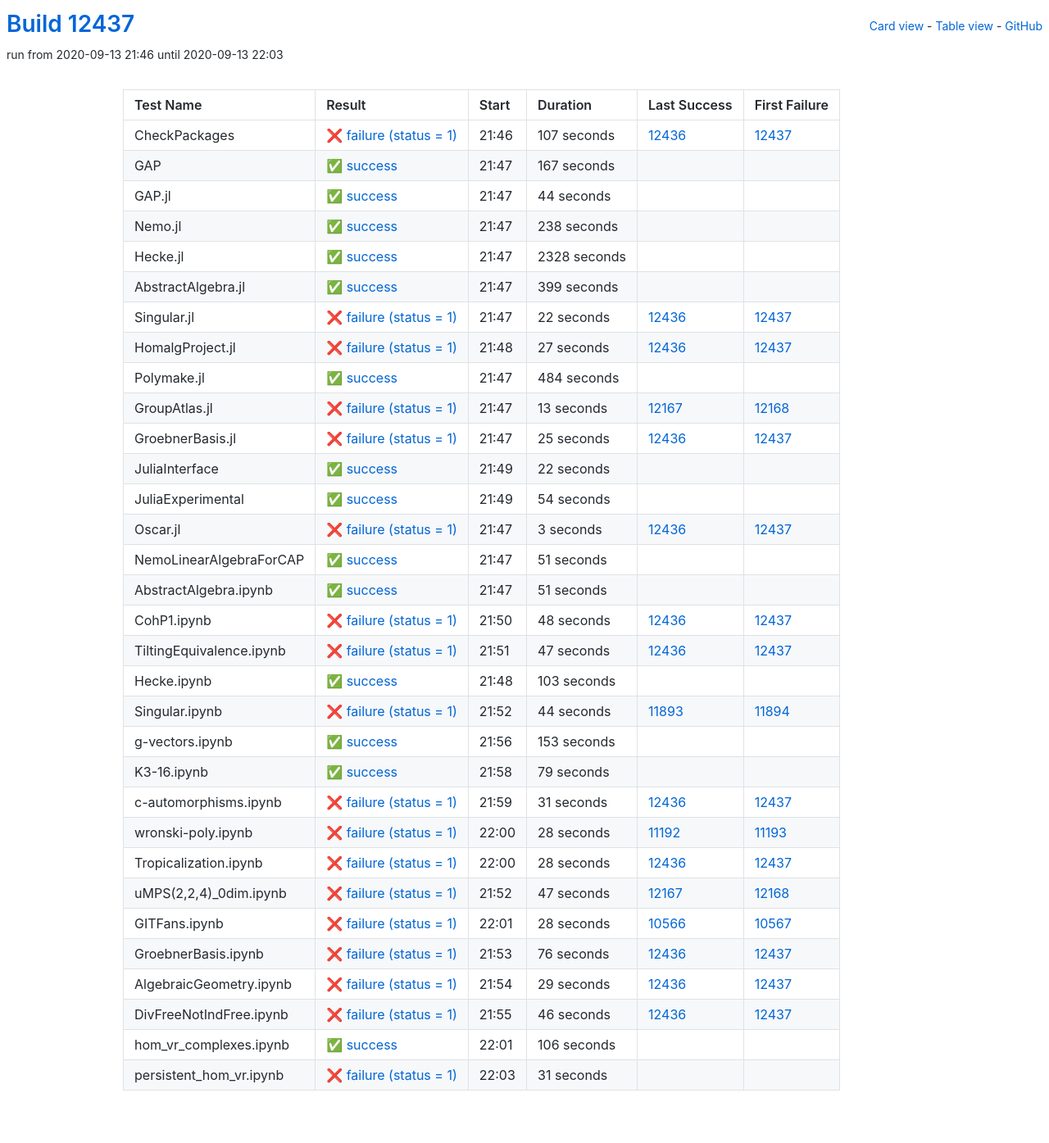
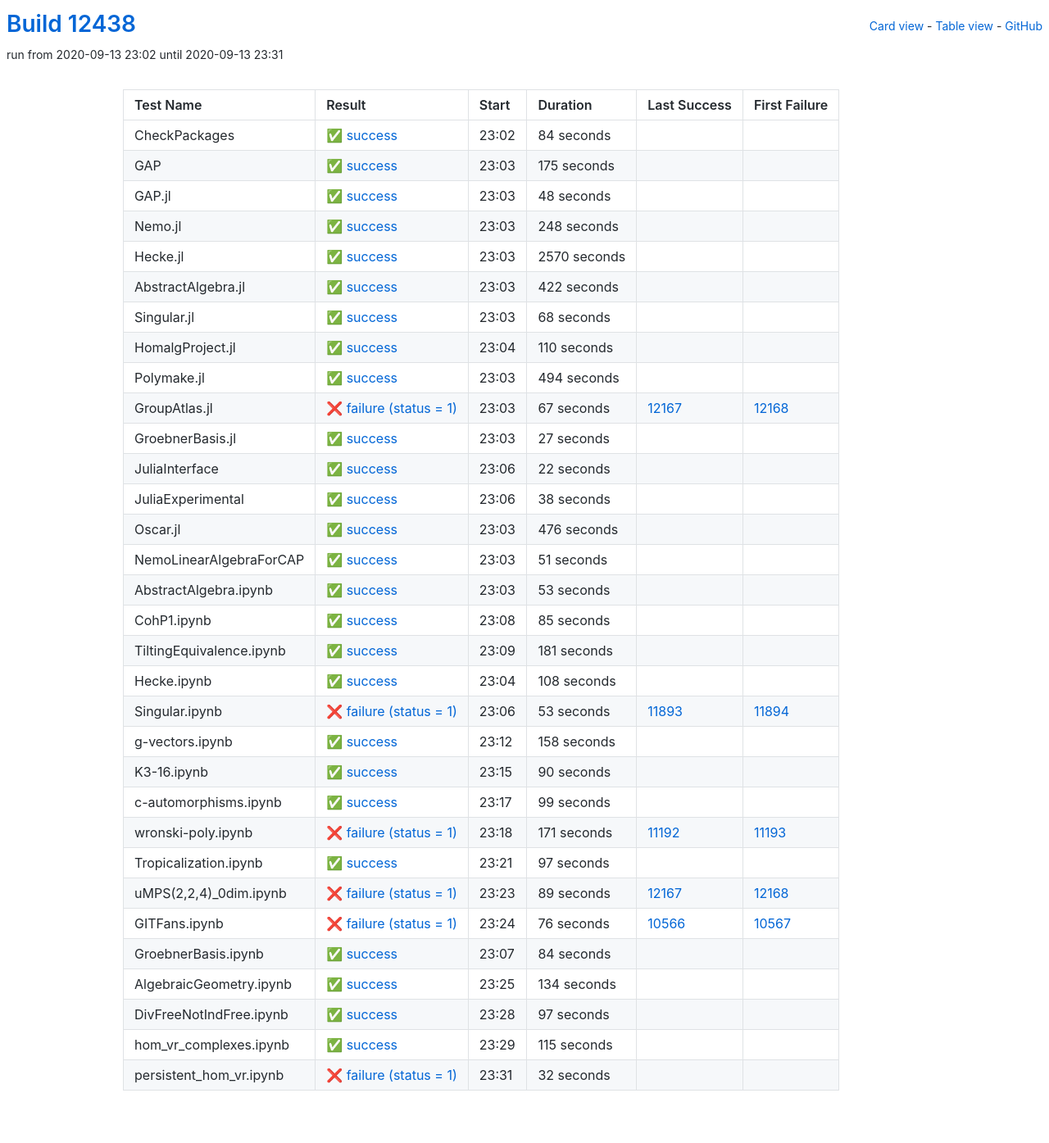
Before and after one commit to oscar-system/oscar-ci-status, a Jekyll site: the page built from table.html, in a window 1280 px wide. Shown: the whole page at 82% size. Built offline with Jekyll 4.4.1, drawn with Linux system fonts in a browser that asks for light colours.

Commit message:
Build #12438

```diff
--- a/_data/ci.yml
+++ b/_data/ci.yml
@@ -1,6 +1,6 @@
 ---
-build: 12437
-build_url: https://oscarci.mathematik.uni-kl.de/job/oscar/12437/
+build: 12438
+build_url: https://oscarci.mathematik.uni-kl.de/job/oscar/12438/
 job: oscar
 organization: oscar-system
 repo: oscar-ci-status
@@ -8,140 +8,140 @@
 tests:
 - name: CheckPackages
   id: checkpackages
-  log: https://oscarci.mathematik.uni-kl.de/job/oscar/12437/artifact/logs/build-12437/CheckPackages.log
-  start: 2020-09-13 21:46
-  success: false
-  exitcode: 1
-  status: failure
-  duration: 107
-  last_success: 12436
-  last_success_url: https://oscarci.mathematik.uni-kl.de/job/oscar/12436/
-  first_failure: 12437
-  first_failure_url: https://oscarci.mathematik.uni-kl.de/job/oscar/12437/
-- name: GAP
-  id: gap
-  log: https://oscarci.mathematik.uni-kl.de/job/oscar/12437/artifact/logs/build-12437/GAP.log
-  start: 2020-09-13 21:47
+  log: https://oscarci.mathematik.uni-kl.de/job/oscar/12438/artifact/logs/build-12438/CheckPackages.log
+  start: 2020-09-13 23:02
   success: true
   exitcode: 0
   status: success
-  duration: 167
+  duration: 84
+  last_success: false
+  last_success_url:
+  first_failure: false
+  first_failure_url:
+- name: GAP
+  id: gap
+  log: https://oscarci.mathematik.uni-kl.de/job/oscar/12438/artifact/logs/build-12438/GAP.log
+  start: 2020-09-13 23:03
+  success: true
+  exitcode: 0
+  status: success
+  duration: 175
   last_success: false
   last_success_url:
   first_failure: false
   first_failure_url:
 - name: GAP.jl
   id: gap-jl
-  log: https://oscarci.mathematik.uni-kl.de/job/oscar/12437/artifact/logs/build-12437/GAP.jl.log
-  start: 2020-09-13 21:47
+  log: https://oscarci.mathematik.uni-kl.de/job/oscar/12438/artifact/logs/build-12438/GAP.jl.log
+  start: 2020-09-13 23:03
   success: true
   exitcode: 0
   status: success
-  duration: 44
+  duration: 48
   last_success: false
   last_success_url:
   first_failure: false
   first_failure_url:
 - name: Nemo.jl
   id: nemo-jl
-  log: https://oscarci.mathematik.uni-kl.de/job/oscar/12437/artifact/logs/build-12437/Nemo.jl.log
-  start: 2020-09-13 21:47
+  log: https://oscarci.mathematik.uni-kl.de/job/oscar/12438/artifact/logs/build-12438/Nemo.jl.log
+  start: 2020-09-13 23:03
   success: true
   exitcode: 0
   status: success
-  duration: 238
+  duration: 248
   last_success: false
   last_success_url:
   first_failure: false
   first_failure_url:
 - name: Hecke.jl
   id: hecke-jl
-  log: https://oscarci.mathematik.uni-kl.de/job/oscar/12437/artifact/logs/build-12437/Hecke.jl.log
-  start: 2020-09-13 21:47
+  log: https://oscarci.mathematik.uni-kl.de/job/oscar/12438/artifact/logs/build-12438/Hecke.jl.log
+  start: 2020-09-13 23:03
   success: true
   exitcode: 0
   status: success
-  duration: 2328
+  duration: 2570
   last_success: false
   last_success_url:
   first_failure: false
   first_failure_url:
 - name: AbstractAlgebra.jl
   id: abstractalgebra-jl
-  log: https://oscarci.mathematik.uni-kl.de/job/oscar/12437/artifact/logs/build-12437/AbstractAlgebra.jl.log
-  start: 2020-09-13 21:47
+  log: https://oscarci.mathematik.uni-kl.de/job/oscar/12438/artifact/logs/build-12438/AbstractAlgebra.jl.log
+  start: 2020-09-13 23:03
   success: true
   exitcode: 0
   status: success
-  duration: 399
+  duration: 422
   last_success: false
   last_success_url:
   first_failure: false
   first_failure_url:
 - name: Singular.jl
   id: singular-jl
-  log: https://oscarci.mathematik.uni-kl.de/job/oscar/12437/artifact/logs/build-12437/Singular.jl.log
-  start: 2020-09-13 21:47
-  success: false
-  exitcode: 1
-  status: failure
-  duration: 22
-  last_success: 12436
-  last_success_url: https://oscarci.mathematik.uni-kl.de/job/oscar/12436/
-  first_failure: 12437
-  first_failure_url: https://oscarci.mathematik.uni-kl.de/job/oscar/12437/
-- name: HomalgProject.jl
-  id: homalgproject-jl
-  log: https://oscarci.mathematik.uni-kl.de/job/oscar/12437/artifact/logs/build-12437/HomalgProject.jl.log
-  start: 2020-09-13 21:48
-  success: false
-  exitcode: 1
-  status: failure
-  duration: 27
-  last_success: 12436
-  last_success_url: https://oscarci.mathematik.uni-kl.de/job/oscar/12436/
-  first_failure: 12437
-  first_failure_url: https://oscarci.mathematik.uni-kl.de/job/oscar/12437/
-- name: Polymake.jl
-  id: polymake-jl
-  log: https://oscarci.mathematik.uni-kl.de/job/oscar/12437/artifact/logs/build-12437/Polymake.jl.log
-  start: 2020-09-13 21:47
+  log: https://oscarci.mathematik.uni-kl.de/job/oscar/12438/artifact/logs/build-12438/Singular.jl.log
+  start: 2020-09-13 23:03
   success: true
   exitcode: 0
   status: success
-  duration: 484
+  duration: 68
+  last_success: false
+  last_success_url:
+  first_failure: false
+  first_failure_url:
+- name: HomalgProject.jl
+  id: homalgproject-jl
+  log: https://oscarci.mathematik.uni-kl.de/job/oscar/12438/artifact/logs/build-12438/HomalgProject.jl.log
+  start: 2020-09-13 23:04
+  success: true
+  exitcode: 0
+  status: success
+  duration: 110
+  last_success: false
+  last_success_url:
+  first_failure: false
+  first_failure_url:
+- name: Polymake.jl
+  id: polymake-jl
+  log: https://oscarci.mathematik.uni-kl.de/job/oscar/12438/artifact/logs/build-12438/Polymake.jl.log
+  start: 2020-09-13 23:03
+  success: true
+  exitcode: 0
+  status: success
+  duration: 494
   last_success: false
   last_success_url:
   first_failure: false
   first_failure_url:
 - name: GroupAtlas.jl
   id: groupatlas-jl
-  log: https://oscarci.mathematik.uni-kl.de/job/oscar/12437/artifact/logs/build-12437/GroupAtlas.jl.log
-  start: 2020-09-13 21:47
+  log: https://oscarci.mathematik.uni-kl.de/job/oscar/12438/artifact/logs/build-12438/GroupAtlas.jl.log
+  start: 2020-09-13 23:03
   success: false
   exitcode: 1
   status: failure
-  duration: 13
+  duration: 67
   last_success: 12167
   last_success_url: https://oscarci.mathematik.uni-kl.de/job/oscar/12167/
   first_failure: 12168
   first_failure_url: https://oscarci.mathematik.uni-kl.de/job/oscar/12168/
 - name: GroebnerBasis.jl
   id: groebnerbasis-jl
-  log: https://oscarci.mathematik.uni-kl.de/job/oscar/12437/artifact/logs/build-12437/GroebnerBasis.jl.log
-  start: 2020-09-13 21:47
-  success: false
-  exitcode: 1
-  status: failure
-  duration: 25
-  last_success: 12436
-  last_success_url: https://oscarci.mathematik.uni-kl.de/job/oscar/12436/
-  first_failure: 12437
-  first_failure_url: https://oscarci.mathematik.uni-kl.de/job/oscar/12437/
+  log: https://oscarci.mathematik.uni-kl.de/job/oscar/12438/artifact/logs/build-12438/GroebnerBasis.jl.log
+  start: 2020-09-13 23:03
+  success: true
+  exitcode: 0
+  status: success
+  duration: 27
+  last_success: false
+  last_success_url:
+  first_failure: false
+  first_failure_url:
 - name: JuliaInterface
   id: juliainterface
-  log: https://oscarci.mathematik.uni-kl.de/job/oscar/12437/artifact/logs/build-12437/JuliaInterface.log
-  start: 2020-09-13 21:49
+  log: https://oscarci.mathematik.uni-kl.de/job/oscar/12438/artifact/logs/build-12438/JuliaInterface.log
+  start: 2020-09-13 23:06
   success: true
   exitcode: 0
   status: success
@@ -152,32 +152,32 @@
   first_failure_url:
 - name: JuliaExperimental
   id: juliaexperimental
-  log: https://oscarci.mathematik.uni-kl.de/job/oscar/12437/artifact/logs/build-12437/JuliaExperimental.log
-  start: 2020-09-13 21:49
+  log: https://oscarci.mathematik.uni-kl.de/job/oscar/12438/artifact/logs/build-12438/JuliaExperimental.log
+  start: 2020-09-13 23:06
   success: true
   exitcode: 0
   status: success
-  duration: 54
+  duration: 38
   last_success: false
   last_success_url:
   first_failure: false
   first_failure_url:
 - name: Oscar.jl
   id: oscar-jl
-  log: https://oscarci.mathematik.uni-kl.de/job/oscar/12437/artifact/logs/build-12437/Oscar.jl.log
-  start: 2020-09-13 21:47
-  success: false
-  exitcode: 1
-  status: failure
-  duration: 3
-  last_success: 12436
-  last_success_url: https://oscarci.mathematik.uni-kl.de/job/oscar/12436/
-  first_failure: 12437
-  first_failure_url: https://oscarci.mathematik.uni-kl.de/job/oscar/12437/
+  log: https://oscarci.mathematik.uni-kl.de/job/oscar/12438/artifact/logs/build-12438/Oscar.jl.log
+  start: 2020-09-13 23:03
+  success: true
+  exitcode: 0
+  status: success
+  duration: 476
+  last_success: false
+  last_success_url:
+  first_failure: false
+  first_failure_url:
 - name: NemoLinearAlgebraForCAP
   id: nemolinearalgebraforcap
-  log: https://oscarci.mathematik.uni-kl.de/job/oscar/12437/artifact/logs/build-12437/NemoLinearAlgebraForCAP.log
-  start: 2020-09-13 21:47
+  log: https://oscarci.mathematik.uni-kl.de/job/oscar/12438/artifact/logs/build-12438/NemoLinearAlgebraForCAP.log
+  start: 2020-09-13 23:03
   success: true
   exitcode: 0
   status: success
@@ -188,204 +188,204 @@
   first_failure_url:
 - name: AbstractAlgebra.ipynb
   id: abstractalgebra-ipynb
-  log: https://oscarci.mathematik.uni-kl.de/job/oscar/12437/artifact/logs/build-12437/AbstractAlgebra.ipynb.log
-  start: 2020-09-13 21:47
+  log: https://oscarci.mathematik.uni-kl.de/job/oscar/12438/artifact/logs/build-12438/AbstractAlgebra.ipynb.log
+  start: 2020-09-13 23:03
   success: true
   exitcode: 0
   status: success
-  duration: 51
+  duration: 53
   last_success: false
   last_success_url:
   first_failure: false
   first_failure_url:
 - name: CohP1.ipynb
   id: cohp1-ipynb
-  log: https://oscarci.mathematik.uni-kl.de/job/oscar/12437/artifact/logs/build-12437/CohP1.ipynb.log
-  start: 2020-09-13 21:50
-  success: false
-  exitcode: 1
-  status: failure
-  duration: 48
-  last_success: 12436
-  last_success_url: https://oscarci.mathematik.uni-kl.de/job/oscar/12436/
-  first_failure: 12437
-  first_failure_url: https://oscarci.mathematik.uni-kl.de/job/oscar/12437/
-- name: TiltingEquivalence.ipynb
-  id: tiltingequivalence-ipynb
-  log: https://oscarci.mathematik.uni-kl.de/job/oscar/12437/artifact/logs/build-12437/TiltingEquivalence.ipynb.log
-  start: 2020-09-13 21:51
-  success: false
-  exitcode: 1
-  status: failure
-  duration: 47
-  last_success: 12436
-  last_success_url: https://oscarci.mathematik.uni-kl.de/job/oscar/12436/
-  first_failure: 12437
-  first_failure_url: https://oscarci.mathematik.uni-kl.de/job/oscar/12437/
-- name: Hecke.ipynb
-  id: hecke-ipynb
-  log: https://oscarci.mathematik.uni-kl.de/job/oscar/12437/artifact/logs/build-12437/Hecke.ipynb.log
-  start: 2020-09-13 21:48
+  log: https://oscarci.mathematik.uni-kl.de/job/oscar/12438/artifact/logs/build-12438/CohP1.ipynb.log
+  start: 2020-09-13 23:08
   success: true
   exitcode: 0
   status: success
-  duration: 103
+  duration: 85
+  last_success: false
+  last_success_url:
+  first_failure: false
+  first_failure_url:
+- name: TiltingEquivalence.ipynb
+  id: tiltingequivalence-ipynb
+  log: https://oscarci.mathematik.uni-kl.de/job/oscar/12438/artifact/logs/build-12438/TiltingEquivalence.ipynb.log
+  start: 2020-09-13 23:09
+  success: true
+  exitcode: 0
+  status: success
+  duration: 181
+  last_success: false
+  last_success_url:
+  first_failure: false
+  first_failure_url:
+- name: Hecke.ipynb
+  id: hecke-ipynb
+  log: https://oscarci.mathematik.uni-kl.de/job/oscar/12438/artifact/logs/build-12438/Hecke.ipynb.log
+  start: 2020-09-13 23:04
+  success: true
+  exitcode: 0
+  status: success
+  duration: 108
   last_success: false
   last_success_url:
   first_failure: false
   first_failure_url:
 - name: Singular.ipynb
   id: singular-ipynb
-  log: https://oscarci.mathematik.uni-kl.de/job/oscar/12437/artifact/logs/build-12437/Singular.ipynb.log
-  start: 2020-09-13 21:52
+  log: https://oscarci.mathematik.uni-kl.de/job/oscar/12438/artifact/logs/build-12438/Singular.ipynb.log
+  start: 2020-09-13 23:06
   success: false
   exitcode: 1
   status: failure
-  duration: 44
+  duration: 53
   last_success: 11893
   last_success_url: https://oscarci.mathematik.uni-kl.de/job/oscar/11893/
   first_failure: 11894
   first_failure_url: https://oscarci.mathematik.uni-kl.de/job/oscar/11894/
 - name: g-vectors.ipynb
   id: g-vectors-ipynb
-  log: https://oscarci.mathematik.uni-kl.de/job/oscar/12437/artifact/logs/build-12437/g-vectors.ipynb.log
-  start: 2020-09-13 21:56
+  log: https://oscarci.mathematik.uni-kl.de/job/oscar/12438/artifact/logs/build-12438/g-vectors.ipynb.log
+  start: 2020-09-13 23:12
   success: true
   exitcode: 0
   status: success
-  duration: 153
+  duration: 158
   last_success: false
   last_success_url:
   first_failure: false
   first_failure_url:
 - name: K3-16.ipynb
   id: k3-16-ipynb
-  log: https://oscarci.mathematik.uni-kl.de/job/oscar/12437/artifact/logs/build-12437/K3-16.ipynb.log
-  start: 2020-09-13 21:58
+  log: https://oscarci.mathematik.uni-kl.de/job/oscar/12438/artifact/logs/build-12438/K3-16.ipynb.log
+  start: 2020-09-13 23:15
   success: true
   exitcode: 0
   status: success
-  duration: 79
+  duration: 90
   last_success: false
   last_success_url:
   first_failure: false
   first_failure_url:
 - name: c-automorphisms.ipynb
   id: c-automorphisms-ipynb
-  log: https://oscarci.mathematik.uni-kl.de/job/oscar/12437/artifact/logs/build-12437/c-automorphisms.ipynb.log
-  start: 2020-09-13 21:59
+  log: https://oscarci.mathematik.uni-kl.de/job/oscar/12438/artifact/logs/build-12438/c-automorphisms.ipynb.log
+  start: 2020-09-13 23:17
+  success: true
+  exitcode: 0
+  status: success
+  duration: 99
+  last_success: false
+  last_success_url:
+  first_failure: false
+  first_failure_url:
+- name: wronski-poly.ipynb
+  id: wronski-poly-ipynb
+  log: https://oscarci.mathematik.uni-kl.de/job/oscar/12438/artifact/logs/build-12438/wronski-poly.ipynb.log
+  start: 2020-09-13 23:18
   success: false
   exitcode: 1
   status: failure
-  duration: 31
-  last_success: 12436
-  last_success_url: https://oscarci.mathematik.uni-kl.de/job/oscar/12436/
-  first_failure: 12437
-  first_failure_url: https://oscarci.mathematik.uni-kl.de/job/oscar/12437/
-- name: wronski-poly.ipynb
-  id: wronski-poly-ipynb
-  log: https://oscarci.mathematik.uni-kl.de/job/oscar/12437/artifact/logs/build-12437/wronski-poly.ipynb.log
-  start: 2020-09-13 22:00
-  success: false
-  exitcode: 1
-  status: failure
-  duration: 28
+  duration: 171
   last_success: 11192
   last_success_url: https://oscarci.mathematik.uni-kl.de/job/oscar/11192/
   first_failure: 11193
   first_failure_url: https://oscarci.mathematik.uni-kl.de/job/oscar/11193/
 - name: Tropicalization.ipynb
   id: tropicalization-ipynb
-  log: https://oscarci.mathematik.uni-kl.de/job/oscar/12437/artifact/logs/build-12437/Tropicalization.ipynb.log
-  start: 2020-09-13 22:00
+  log: https://oscarci.mathematik.uni-kl.de/job/oscar/12438/artifact/logs/build-12438/Tropicalization.ipynb.log
+  start: 2020-09-13 23:21
+  success: true
+  exitcode: 0
+  status: success
+  duration: 97
+  last_success: false
+  last_success_url:
+  first_failure: false
+  first_failure_url:
+- name: uMPS(2,2,4)_0dim.ipynb
+  id: umps-2-2-4-0dim-ipynb
+  log: https://oscarci.mathematik.uni-kl.de/job/oscar/12438/artifact/logs/build-12438/uMPS-2-2-4-_0dim.ipynb.log
+  start: 2020-09-13 23:23
   success: false
   exitcode: 1
   status: failure
-  duration: 28
-  last_success: 12436
-  last_success_url: https://oscarci.mathematik.uni-kl.de/job/oscar/12436/
-  first_failure: 12437
-  first_failure_url: https://oscarci.mathematik.uni-kl.de/job/oscar/12437/
-- name: uMPS(2,2,4)_0dim.ipynb
-  id: umps-2-2-4-0dim-ipynb
-  log: https://oscarci.mathematik.uni-kl.de/job/oscar/12437/artifact/logs/build-12437/uMPS-2-2-4-_0dim.ipynb.log
-  start: 2020-09-13 21:52
-  success: false
-  exitcode: 1
-  status: failure
-  duration: 47
+  duration: 89
   last_success: 12167
   last_success_url: https://oscarci.mathematik.uni-kl.de/job/oscar/12167/
   first_failure: 12168
   first_failure_url: https://oscarci.mathematik.uni-kl.de/job/oscar/12168/
 - name: GITFans.ipynb
   id: gitfans-ipynb
-  log: https://oscarci.mathematik.uni-kl.de/job/oscar/12437/artifact/logs/build-12437/GITFans.ipynb.log
-  start: 2020-09-13 22:01
+  log: https://oscarci.mathematik.uni-kl.de/job/oscar/12438/artifact/logs/build-12438/GITFans.ipynb.log
+  start: 2020-09-13 23:24
   success: false
   exitcode: 1
   status: failure
-  duration: 28
+  duration: 76
   last_success: 10566
   last_success_url: https://oscarci.mathematik.uni-kl.de/job/oscar/10566/
   first_failure: 10567
   first_failure_url: https://oscarci.mathematik.uni-kl.de/job/oscar/10567/
 - name: GroebnerBasis.ipynb
   id: groebnerbasis-ipynb
-  log: https://oscarci.mathematik.uni-kl.de/job/oscar/12437/artifact/logs/build-12437/GroebnerBasis.ipynb.log
-  start: 2020-09-13 21:53
-  success: false
-  exitcode: 1
-  status: failure
-  duration: 76
-  last_success: 12436
-  last_success_url: https://oscarci.mathematik.uni-kl.de/job/oscar/12436/
-  first_failure: 12437
-  first_failure_url: https://oscarci.mathematik.uni-kl.de/job/oscar/12437/
-- name: AlgebraicGeometry.ipynb
-  id: algebraicgeometry-ipynb
-  log: https://oscarci.mathematik.uni-kl.de/job/oscar/12437/artifact/logs/build-12437/AlgebraicGeometry.ipynb.log
-  start: 2020-09-13 21:54
-  success: false
-  exitcode: 1
-  status: failure
-  duration: 29
-  last_success: 12436
-  last_success_url: https://oscarci.mathematik.uni-kl.de/job/oscar/12436/
-  first_failure: 12437
-  first_failure_url: https://oscarci.mathematik.uni-kl.de/job/oscar/12437/
-- name: DivFreeNotIndFree.ipynb
-  id: divfreenotindfree-ipynb
-  log: https://oscarci.mathematik.uni-kl.de/job/oscar/12437/artifact/logs/build-12437/DivFreeNotIndFree.ipynb.log
-  start: 2020-09-13 21:55
-  success: false
-  exitcode: 1
-  status: failure
-  duration: 46
-  last_success: 12436
-  last_success_url: https://oscarci.mathematik.uni-kl.de/job/oscar/12436/
-  first_failure: 12437
-  first_failure_url: https://oscarci.mathematik.uni-kl.de/job/oscar/12437/
-- name: hom_vr_complexes.ipynb
-  id: hom-vr-complexes-ipynb
-  log: https://oscarci.mathematik.uni-kl.de/job/oscar/12437/artifact/logs/build-12437/hom_vr_complexes.ipynb.log
-  start: 2020-09-13 22:01
+  log: https://oscarci.mathematik.uni-kl.de/job/oscar/12438/artifact/logs/build-12438/GroebnerBasis.ipynb.log
+  start: 2020-09-13 23:07
   success: true
   exitcode: 0
   status: success
-  duration: 106
+  duration: 84
+  last_success: false
+  last_success_url:
+  first_failure: false
+  first_failure_url:
+- name: AlgebraicGeometry.ipynb
+  id: algebraicgeometry-ipynb
+  log: https://oscarci.mathematik.uni-kl.de/job/oscar/12438/artifact/logs/build-12438/AlgebraicGeometry.ipynb.log
+  start: 2020-09-13 23:25
+  success: true
+  exitcode: 0
+  status: success
+  duration: 134
+  last_success: false
+  last_success_url:
+  first_failure: false
+  first_failure_url:
+- name: DivFreeNotIndFree.ipynb
+  id: divfreenotindfree-ipynb
+  log: https://oscarci.mathematik.uni-kl.de/job/oscar/12438/artifact/logs/build-12438/DivFreeNotIndFree.ipynb.log
+  start: 2020-09-13 23:28
+  success: true
+  exitcode: 0
+  status: success
+  duration: 97
+  last_success: false
+  last_success_url:
+  first_failure: false
+  first_failure_url:
+- name: hom_vr_complexes.ipynb
+  id: hom-vr-complexes-ipynb
+  log: https://oscarci.mathematik.uni-kl.de/job/oscar/12438/artifact/logs/build-12438/hom_vr_complexes.ipynb.log
+  start: 2020-09-13 23:29
+  success: true
+  exitcode: 0
+  status: success
+  duration: 115
   last_success: false
   last_success_url:
   first_failure: false
   first_failure_url:
 - name: persistent_hom_vr.ipynb
   id: persistent-hom-vr-ipynb
-  log: https://oscarci.mathematik.uni-kl.de/job/oscar/12437/artifact/logs/build-12437/persistent_hom_vr.ipynb.log
-  start: 2020-09-13 22:03
+  log: https://oscarci.mathematik.uni-kl.de/job/oscar/12438/artifact/logs/build-12438/persistent_hom_vr.ipynb.log
+  start: 2020-09-13 23:31
   success: false
   exitcode: 1
   status: failure
-  duration: 31
+  duration: 32
   last_success: false
   last_success_url:
   first_failure: false
```
Also changed, not shown: README.md.
